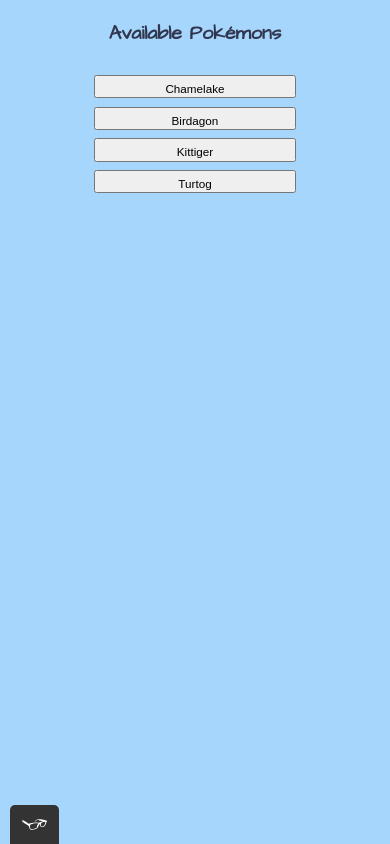
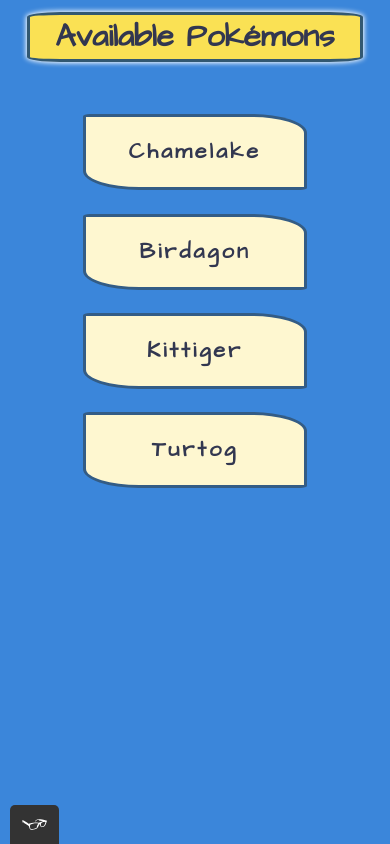
Before and after one commit to kir-net/simple-js-app, a website: page index.html in a window 390 px wide. Drawn offline with Linux system fonts and the light colour scheme.

Commit message:
some styling and formatting
button design, behaviour on hover, media queries on landscape orientation

```diff
--- a/js/scripts.js
+++ b/js/scripts.js
@@ -61,10 +61,22 @@
         }
     }
 
+    // create list of pokemon buttons and print on page
+    function addListItem(pokemon) {
+        let pokemonList  = document.querySelector('.pokemon-list');
+        let listItem     = document.createElement('li');
+        let button       = document.createElement('button');
+        button.innerText = pokemon.name;
+        button.classList.add('list-item');
+        listItem.appendChild(button);
+        pokemonList.appendChild(listItem);
+    }
+
     return {
         getAll: getAll,
         add: add,
-        getByName: getByName
+        getByName: getByName,
+        addListItem: addListItem
     }
 
 })();
@@ -73,14 +85,7 @@
 pokemonList = pokemonRepository.getAll();
 
 
-// iterate through pokemon list and print it with height info to index.html
+// iterate through pokemon list
 pokemonList.forEach( function(pokemon) {
-    // get list selector
-    let pokemonList  = document.querySelector('.pokemon-list');
-    let listItem     = document.createElement('li');
-    let button       = document.createElement('button');
-    button.innerText = pokemon.name;
-    button.classList.add('list-item');
-    listItem.appendChild(button);
-    pokemonList.appendChild(listItem);
+    pokemonRepository.addListItem(pokemon);
 });
--- a/scss/files/_base.scss
+++ b/scss/files/_base.scss
@@ -18,23 +18,44 @@
 }
 
 h1 {
+    background-color: $color-title;
     font-family: "Architects Daughter", cursive;
-    font-size: 1.8rem;
+    width: 90%;
+    margin-left: 5%;
+    font-size: calc(16px + 4vw);
     font-weight: 600;
-    margin:  $large 15%;
-    text-align: left;
+    border: 3px $color-button-border solid;
+    margin-top: 3vw;
+    text-align: center;
+    border-radius: 10%;
+    box-shadow: inset 0 0 50px 5px $color-button-hover;
+    box-shadow: 0 0 5px 1px $color-title-shadow;
 }
 
-.ul{
+ul{
+    padding-inline-start: 0;
     list-style-type: none;
-    margin: $huge 15% 0;
-    padding: 0;
+    padding-top: 5vw;
 }
 
 .list-item{
-    padding: $small 0;
+    font-family: "Architects Daughter", cursive;
+    font-size: calc(10px + 3vw);
+    font-weight: 600;
+    letter-spacing: 3px;
+    background-color: $color-button;
+    color: $color-button-font;
+    padding: $large 0;
+    margin: 3vw 20%;
+    width: 60%;
+    border: 3px $color-button-border solid;
+    border-radius: 3% 25%;
+    transition: all 0.15s ease-in-out 0s;
     &:hover {
-        color: darken($color-page-font, 20%);
-        font-size: 1.2rem;
+        letter-spacing: $small;
+        background: $color-button-hover;
+        border-radius: 3% 25% ;
+        box-shadow: inset 0 0 30px 5px $color-button-hover;
+        box-shadow: 0 0 10px 1px $color-button-shadow;
     }
 }
--- a/scss/files/_media-queries.scss
+++ b/scss/files/_media-queries.scss
@@ -1,21 +1,17 @@
 /* ---------------------------------- */
 /*           media queries            */
 /* ---------------------------------- */
-@media all and (max-width: 400px) {
-    html{
-        font-size: 12px;
+@media screen and (orientation:landscape) {
+    h1{
+        font-size: calc(12px + 3vw);
     }
-
-    h1, ul{
-        margin:  20px 5%;;
+    ul{
+        padding-top: 2vw;
+    }
+    .list-item{
+        font-size: calc(8px + 2vw);
+        padding: $medium 0;
+        margin: 1.5vw 25%;
+        width: 50%;
     }
 }
-@media all and (min-width: 800px) {
-    html{
-        font-size: 24px;
-    }
-
-    h1, ul{
-        margin:  20px 25%;;
-    }
-}
--- a/scss/files/_variables.scss
+++ b/scss/files/_variables.scss
@@ -1,11 +1,28 @@
 // Colors: descriptive
-$anakiwa:     #a7d6fd;
-$ebony-clay:  #323750;
+$blue:        #166fd4d6;
+$darkgrey:    #323750;
+$lightblue:   #d7edfd;
+$darkblue:    #0d4675;
+$lightyellow: #fae154;
+$grey:        grey;
+$white:       white;
 
 
 // Colors: functional
-$color-page:          $anakiwa;
-$color-page-font:     $ebony-clay;
+$color-page:          $blue;
+$color-page-font:     $darkgrey;
+
+$color-title:         $lightyellow;
+$color-title-border:  darken($color-page, 20%);
+$color-title-shadow:  $white;
+
+$color-button:        lighten($color-title, 25%);
+$color-button-font:   $darkgrey;
+$color-button-border: darken($color-page, 20%);
+$color-button-hover:  lighten($color-button, 10%);
+$color-button-shadow: $white;
+
+
 
 
 // Distances
```
Also changed, not shown: css/styles.css, 1 other file.
